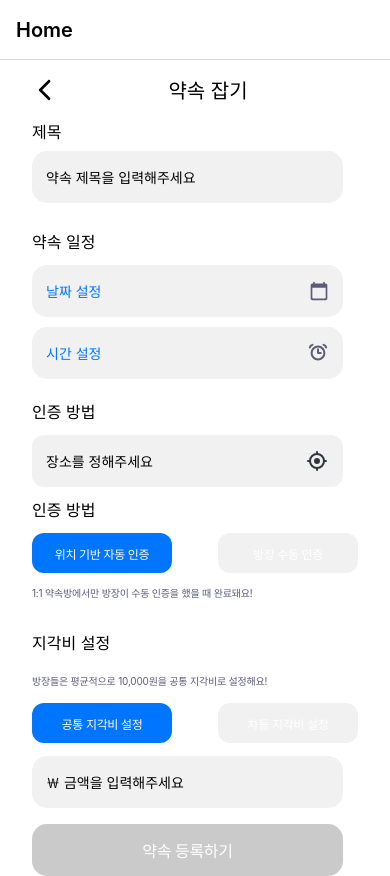
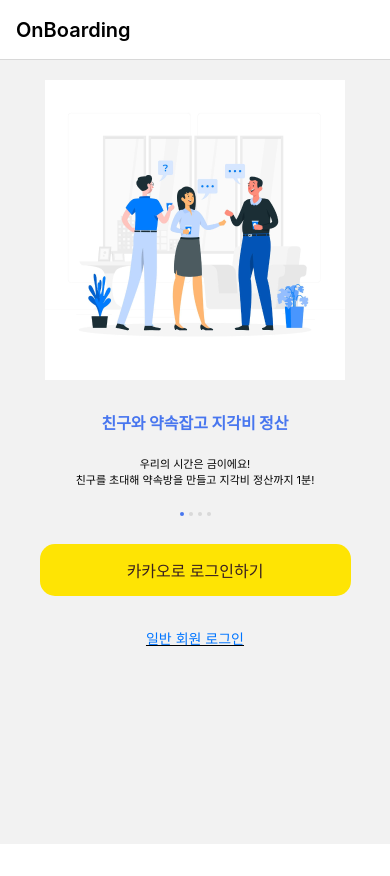
Before and after one commit to 5th-NE-O-RDINARY/Frontend, a React Native app: screen /MY in a window 390 px wide. After the commit the page ends 844 px from the top, so only its background shows below. Built offline with nearby package versions, Linux system fonts and the light colour scheme.

Commit message:
Fix: 디자인 수정

```diff
--- a/App.tsx
+++ b/App.tsx
@@ -10,7 +10,6 @@ import OnBoarding from '@/screens/OnBoarding/OnBoarding';
 
 import SignUp from '@/screens/SignUp';
 import Login from '@/screens/Login';
-import MakePromise from '@/screens/MakePromise';
 
 const Stack = createStackNavigator();
 
@@ -35,7 +34,7 @@ export default function App() {
                 fontSize: 20,
               },
             }}
-            initialRouteName={'Home'}
+            initialRouteName={'OnBoarding'}
           >
             <Stack.Screen
               name="TabNavigator"
@@ -44,7 +43,6 @@ export default function App() {
                 headerShown: false,
               }}
             />
-            <Stack.Screen name="Test" component={Test} />
             <Stack.Screen name="OnBoarding" component={OnBoarding} />
             <Stack.Screen
               name="SignUp"
@@ -60,7 +58,6 @@ export default function App() {
                 title: '로그인',
               }}
             />
-            <Stack.Screen name="Home" component={MakePromise} />
           </Stack.Navigator>
         </NavigationContainer>
       </RecoilRoot>
--- a/src/screens/MakePromise.tsx
+++ b/src/screens/MakePromise.tsx
@@ -1,7 +1,14 @@
 import Input from '@/components/Input';
 import React, { useState } from 'react';
 import AppBar from '@/components/atoms/AppBar';
-import { Text, View, StyleSheet, TouchableOpacity,TextInputProps, ScrollView } from 'react-native';
+import {
+  Text,
+  View,
+  StyleSheet,
+  TouchableOpacity,
+  TextInputProps,
+  ScrollView,
+} from 'react-native';
 import Gps from '@/assets/icon/gps';
 import { Button } from '@/components/atoms/Button';
 import styled from 'styled-components/native';
@@ -39,11 +46,14 @@ const MakePromise = () => {
   const [address, setAddress] = useState<string>('');
   const [map, setMap] = useState<boolean>(false);
 
-  const getAddressFromCoordinates = async (latitude: number, longitude: number) => {
+  const getAddressFromCoordinates = async (
+    latitude: number,
+    longitude: number,
+  ) => {
     try {
-      const apiKey = "AIzaSyApOQfp96DxWeSrTpPiUm9G9UzfoezB93c";
+      const apiKey = 'AIzaSyApOQfp96DxWeSrTpPiUm9G9UzfoezB93c';
       const response = await fetch(
-        `https://maps.googleapis.com/maps/api/geocode/json?address=${latitude},${longitude}&key=${apiKey}&language=ko`
+        `https://maps.googleapis.com/maps/api/geocode/json?address=${latitude},${longitude}&key=${apiKey}&language=ko`,
       );
 
       const data = await response.json();
@@ -71,13 +81,26 @@ const MakePromise = () => {
     getAddressFromCoordinates(latitude, longitude);
     console.log(address);
   };
+  const formatDate = (text) => {
+    // Remove non-numeric characters
+    const numericText = text.replace(/[^0-9]/g, '');
 
+    // Format the date as YYYY - MM - DD
+    if (numericText.length >= 8) {
+      const formattedDate = `${numericText.substring(
+        0,
+        4,
+      )} - ${numericText.substring(4, 6)} - ${numericText.substring(6, 8)}`;
+      setDate(formattedDate);
+    } else {
+      setDate(numericText);
+    }
+  };
 
   return (
     <ScrollView>
       {map === false ? (
         <View style={styles.container}>
-        <AppBar label="약속 잡기" onClick={() => {}} />
           <View style={styles.wrapper}>
             {/*1. 제목*/}
             <Input
@@ -92,7 +115,7 @@ const MakePromise = () => {
             <Label>약속 일정</Label>
             <StyledInputContainer>
               <StyledInput
-              placeholder={"날짜 설정"}
+                placeholder={'YYYY - MM - DD'}
                 onChangeText={(value: string) => setDate(value)}
                 value={date}
               />
@@ -101,7 +124,7 @@ const MakePromise = () => {
 
             <StyledInputContainer>
               <StyledInput
-              placeholder={"시간 설정"}
+                placeholder={'HH : MM'}
                 onChangeText={(value: string) => setTime(value)}
                 value={time}
               />
@@ -110,8 +133,10 @@ const MakePromise = () => {
 
             {/*3. 약속 장소*/}
             <Label>인증 방법</Label>
-            <LabelWrapper onPress={() => setMap(true)} >
-              {(lat === 37 && long === 126) ? (<Text>장소를 정해주세요</Text>) : (
+            <LabelWrapper onPress={() => setMap(true)}>
+              {lat === 37 && long === 126 ? (
+                <Text>장소를 정해주세요</Text>
+              ) : (
                 <Text style={{ color: '#0075FF' }}>장소를 입력하였습니다</Text>
               )}
               <Gps />
@@ -173,7 +198,7 @@ const MakePromise = () => {
                 </Button>
               </View>
             </View>
-        {cost === "common" && (
+            {cost === 'common' && (
               <Input
                 placeholder="￦ 금액을 입력해주세요"
                 onChangeText={(text) => {
@@ -181,7 +206,7 @@ const MakePromise = () => {
                 }}
               />
             )}
-        {cost === "either" && (
+            {cost === 'either' && (
               <View style={styles.flex}>
                 <Input
                   placeholder="￦ 최대 지각비를 입력해주세요"
@@ -197,14 +222,16 @@ const MakePromise = () => {
             <Picker.Item label="10분마다" value="10분마다" />
             <Picker.Item label="20분마다" value="20분마다" />
           </Picker>*/}
-
-
               </View>
             )}
             <Button
-            disabled={
-              title.length === 0 || (lat === 37 && long === 126) || date.length === 0 || time.length === 0 || costNumber.length === 0
-            }
+              // disabled={
+              //   title.length === 0 ||
+              //   (lat === 37 && long === 126) ||
+              //   date.length === 0 ||
+              //   time.length === 0 ||
+              //   costNumber.length === 0
+              // }
               onClick={() => {
                 //약속 생성하기!
                 console.log(title, date, time, cost, pass, costNumber);
@@ -214,12 +241,16 @@ const MakePromise = () => {
             </Button>
           </View>
         </View>
-      ): (
+      ) : (
         <View style={styles.container}>
-          <AppBar label='약속 장소 설정' onClick={() => setMap(false)} />
+          <AppBar label="약속 장소 설정" onClick={() => setMap(false)} />
           {/*<GoogleMap />*/}
           <View style={styles.center}>
-            <Button onClick={() => {setMap(false)}}>
+            <Button
+              onClick={() => {
+                setMap(false);
+              }}
+            >
               <Text>위치 선정하기</Text>
             </Button>
           </View>
@@ -235,7 +266,6 @@ const MakePromise = () => {
           />
         </View>
       )}
-
     </ScrollView>
   );
 };
@@ -255,6 +285,7 @@ const styles = StyleSheet.create({
     marginBottom: 5,
   },
   container: {
+    paddingTop: 0,
     flex: 1,
     width: '100%',
     height: '100%',
@@ -333,6 +364,6 @@ const StyledInputContainer = styled.View`
 `;
 const StyledInput = styled.TextInput<StyledInputProps>`
   max-width: 80%;
-  color: #0075FF;
+  color: #0075ff;
 `;
 export default MakePromise;
--- a/src/screens/Tab/Mypage.tsx
+++ b/src/screens/Tab/Mypage.tsx
@@ -92,7 +92,6 @@ const EditButton = styled.View`
 const EditText = styled.Text`
   font-size: 12px;
   font-weight: 400;
-  line-height: 18px;
   letter-spacing: -0.24px;
 `;
 
--- a/src/screens/TabNavigator.tsx
+++ b/src/screens/TabNavigator.tsx
@@ -1,7 +1,6 @@
 import { NavigationContainer } from '@react-navigation/native';
 import { createBottomTabNavigator } from '@react-navigation/bottom-tabs';
 import Home from './Tab/Home';
-import Promises from './Tab/Promises';
 import PromiseHistory from './Tab/PromiseHistory';
 import Mypage from './Tab/Mypage';
 import { Platform } from 'react-native';
@@ -9,6 +8,7 @@ import HomeIcon from '@/assets/icon/HomeIcon';
 import PromiseIcon from '@/assets/icon/PromiseIcon';
 import PromiseHistoryIcon from '@/assets/icon/PromiseHistory';
 import MypageIcon from '@/assets/icon/MypageIcon';
+import MakePromise from '@/screens/MakePromise';
 
 const Tab = createBottomTabNavigator();
 
@@ -49,7 +49,7 @@ const TabNavigator = () => {
       />
       <Tab.Screen
         name="약속잡기"
-        component={Promises}
+        component={MakePromise}
         options={{
           headerTitleAlign: 'center',
           tabBarIcon: ({ color }) => <PromiseIcon color={color} />,
```
Lines whose indentation alone changed are shown as unchanged.
